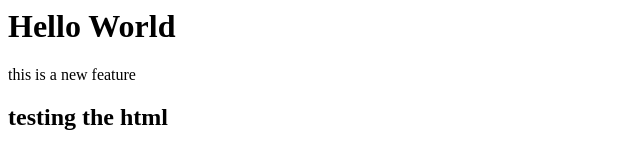
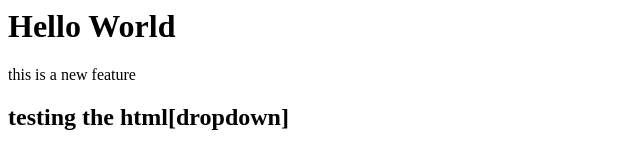
Before and after one commit to Mizba-Siddiqui/Mecaps-demo, a plain HTML site: page index.html in a window 1280 px wide. Shown: the whole page, without its empty margins (0-640 px from the left). Drawn offline with Linux system fonts and the light colour scheme.

```diff
--- a/index.html
+++ b/index.html
@@ -1,3 +1,3 @@
 <h1>Hello World</h1>
 <p>this is  a new feature</p>
-<h2>testing the html</h2>
+<h2>testing the html[dropdown]</h2>
```
